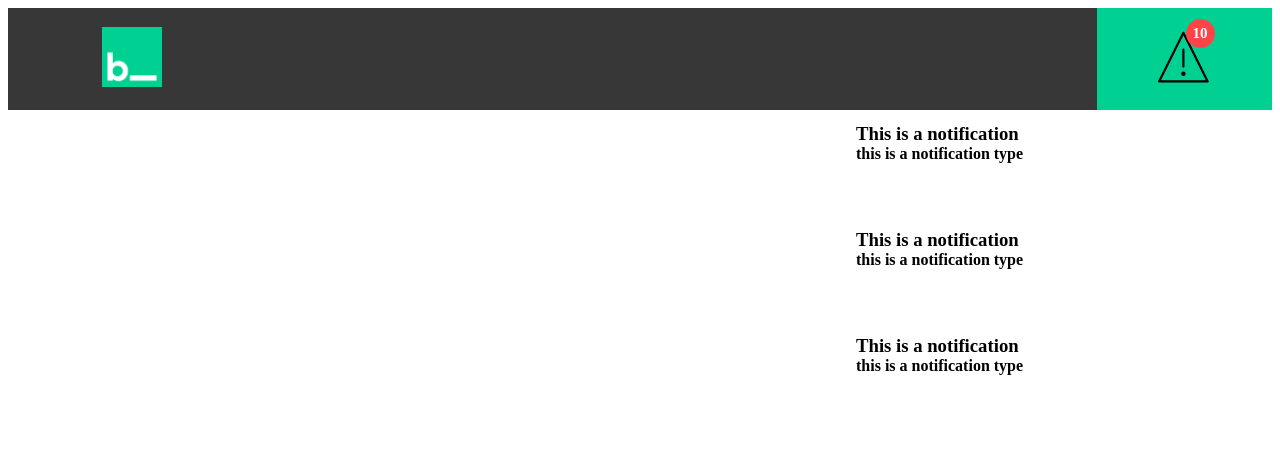
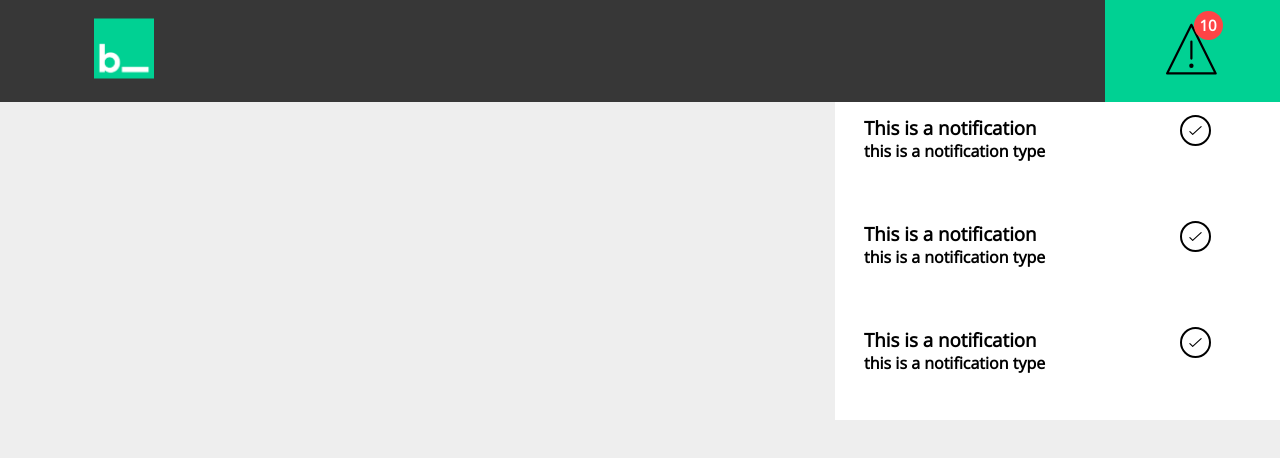
Before and after one commit to ThomasMarcelis/angular2-notifications, an Angular app: page / in a window 1280 px wide. Shown: the top 458 px of the page. Built offline with nearby package versions, Linux system fonts and the light colour scheme.

Commit message:
html update checkmarks

```diff
--- a/src/app/app.component.css
+++ b/src/app/app.component.css
@@ -94,6 +94,18 @@
 .dropdown-content .notification-item h4{
   margin: 0;
 }
+.dropdown-content .notification-item .checkmarkWrapper{
+	border: 2px solid #000;
+	border-radius: 50%;
+	float: right;
+
+	margin-right: 40px;
+	width: 27px;
+	height: 27px;
+}
+.dropdown-content .notification-item .checkmarkWrapper img{
+	width: 100%;
+}
 /* Show the dropdown menu on hover */
 .dropdown:hover .dropdown-content {
   display: block;
--- a/src/app/app.component.html
+++ b/src/app/app.component.html
@@ -9,12 +9,15 @@
 			<img src="../assets/img/report-problem-triangle.svg" alt="report-problem-triangle">
 			<div class="dropdown-content">
 				<div class="notification-item" *ngFor="let notification of notifications | slice:0:3; let i=index">
+					<div class="checkmarkWrapper">
+						<img src="../assets/img/check.svg" alt="checkmark">
+					</div>
 					<h3>{{notification.title}}</h3>
 					<h4>{{notification.type}}</h4>
 				</div>
 			</div>
 		</div>
+		<div class="notifyBadge"><span>10</span></div>
 
-		<div class="notifyBadge"><span>10</span></div>
 	</div>
 </div>
--- a/src/index.html
+++ b/src/index.html
@@ -7,6 +7,7 @@
 
   <meta name="viewport" content="width=device-width, initial-scale=1">
   <link rel="icon" type="image/x-icon" href="favicon.ico">
+  <link rel="stylesheet" type="text/css" href="//fonts.googleapis.com/css?family=Open+Sans" />
 </head>
 <body>
   <app-root>Loading...</app-root>
--- a/src/styles.css
+++ b/src/styles.css
@@ -1 +1,6 @@
 /* You can add global styles to this file, and also import other style files */
+body{
+	margin: 0;
+	font-family: Open Sans, sans-serif;
+	background-color: #eee;
+}
```
